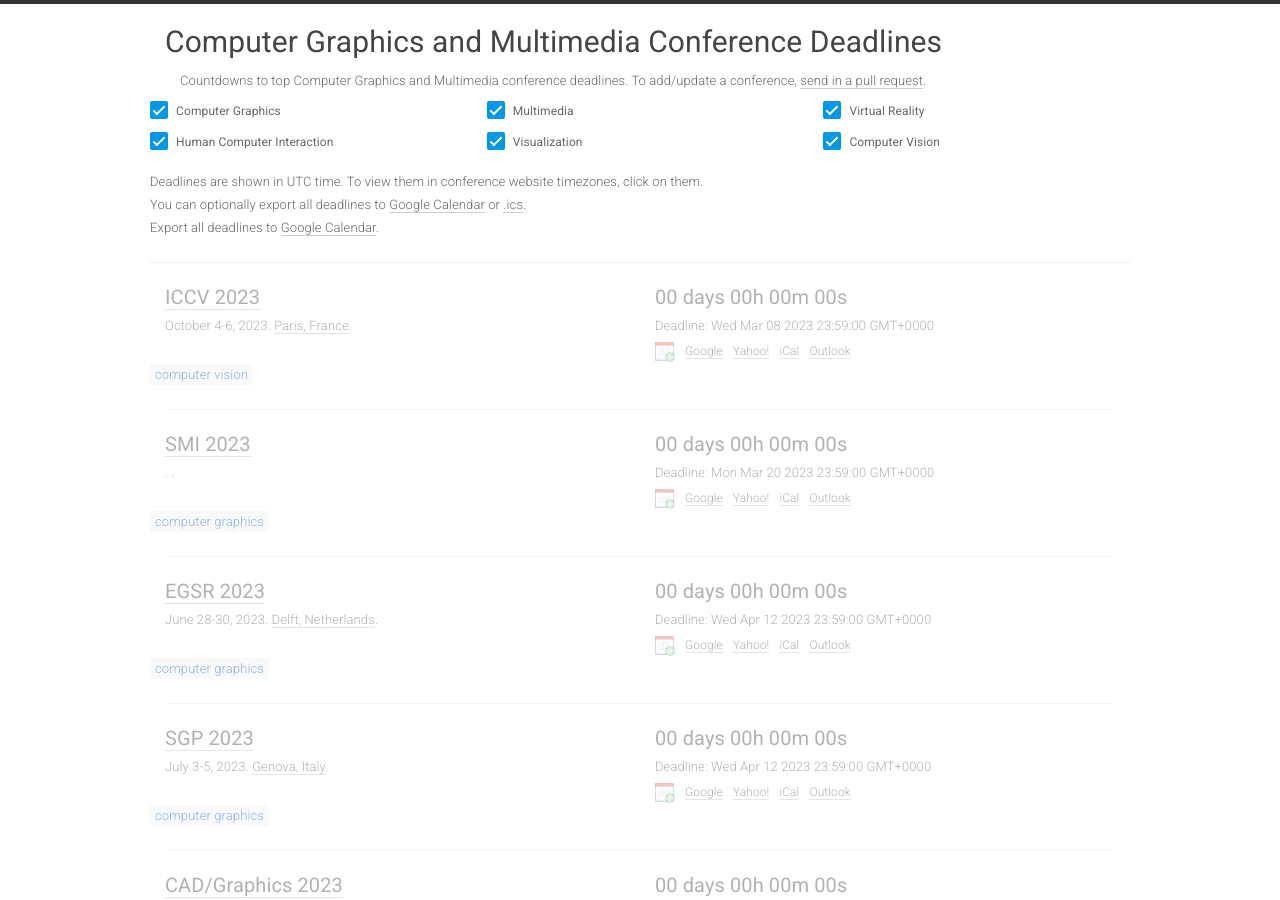
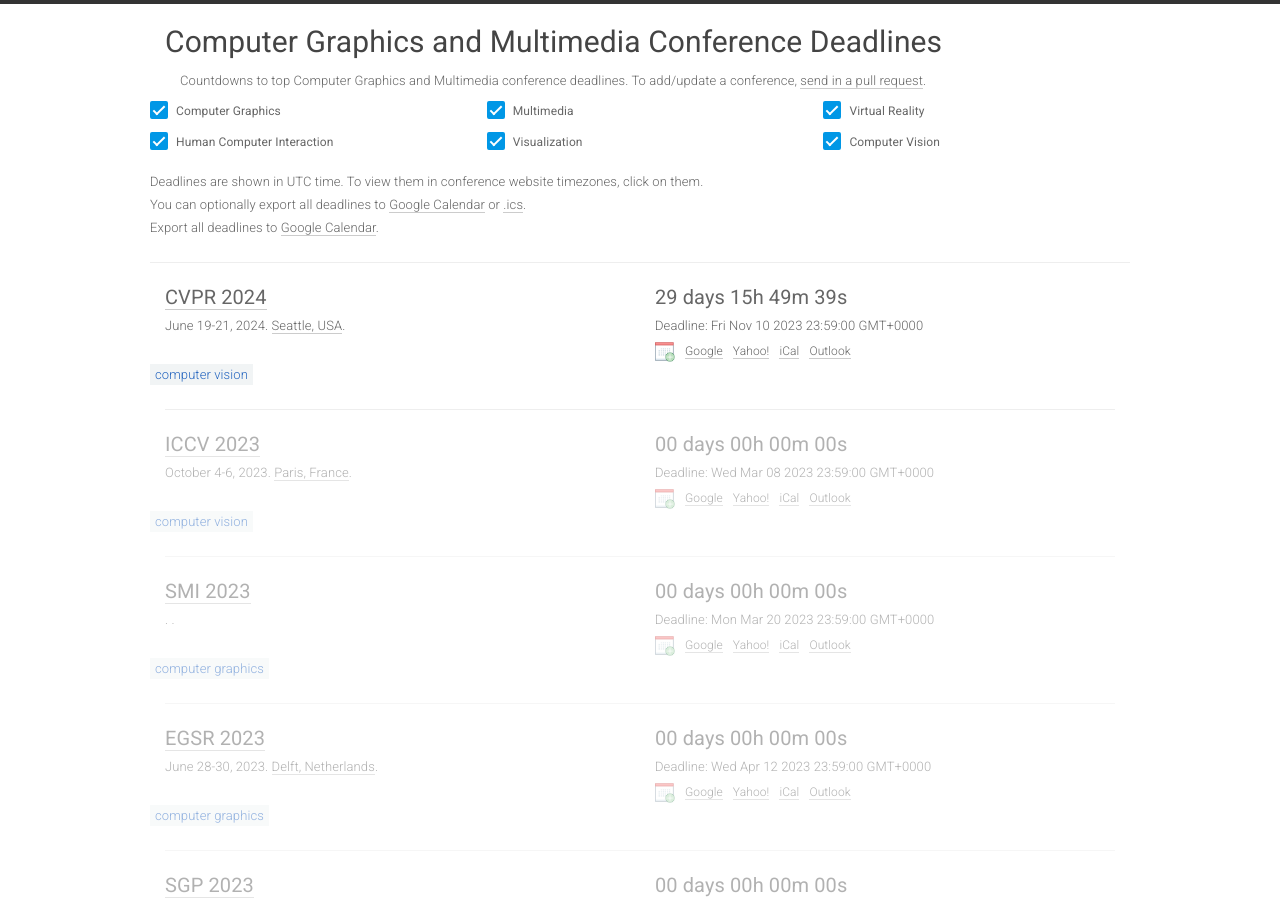
Before and after one commit to JianweiHu94/cgm-deadlines, a Jekyll site: the page built from index.html, in a window 1280 px wide and 900 px high. Built offline with Jekyll 4.4.1, drawn with Linux system fonts in a browser that asks for light colours; nearby versions of some CDN libraries.

Commit message:
Update conferences.yml

```diff
--- a/_data/conferences.yml
+++ b/_data/conferences.yml
@@ -1,4 +1,14 @@
 ---
+
+- title: CVPR
+  year: 2024
+  id: cvpr2024
+  link: https://cvpr.thecvf.com/
+  deadline: '2023-11-10 23:59:00'
+  timezone: PST
+  date: June 19-21, 2024
+  place: Seattle, USA
+  sub: CV
 
 - title: ICCV
   year: 2023
```
